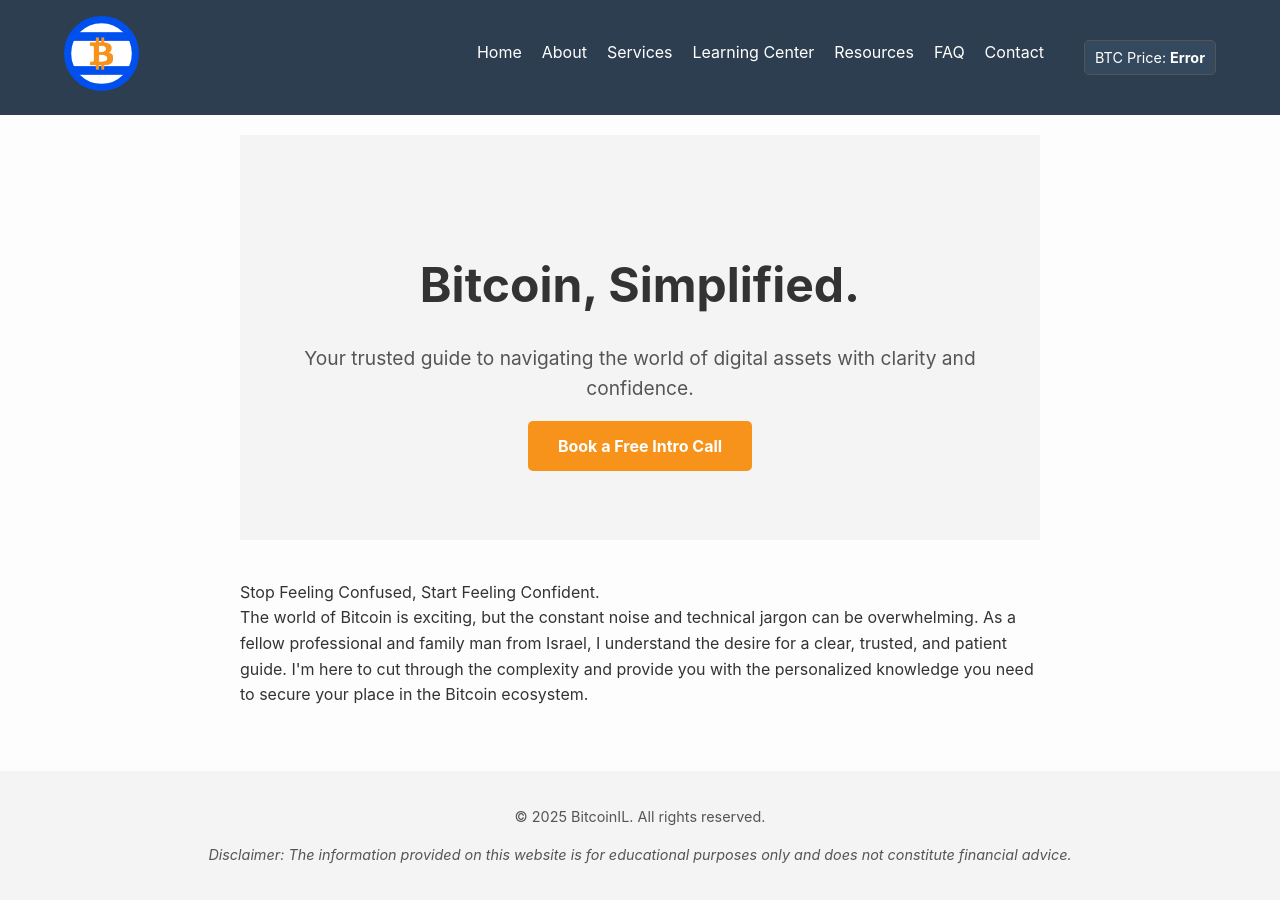
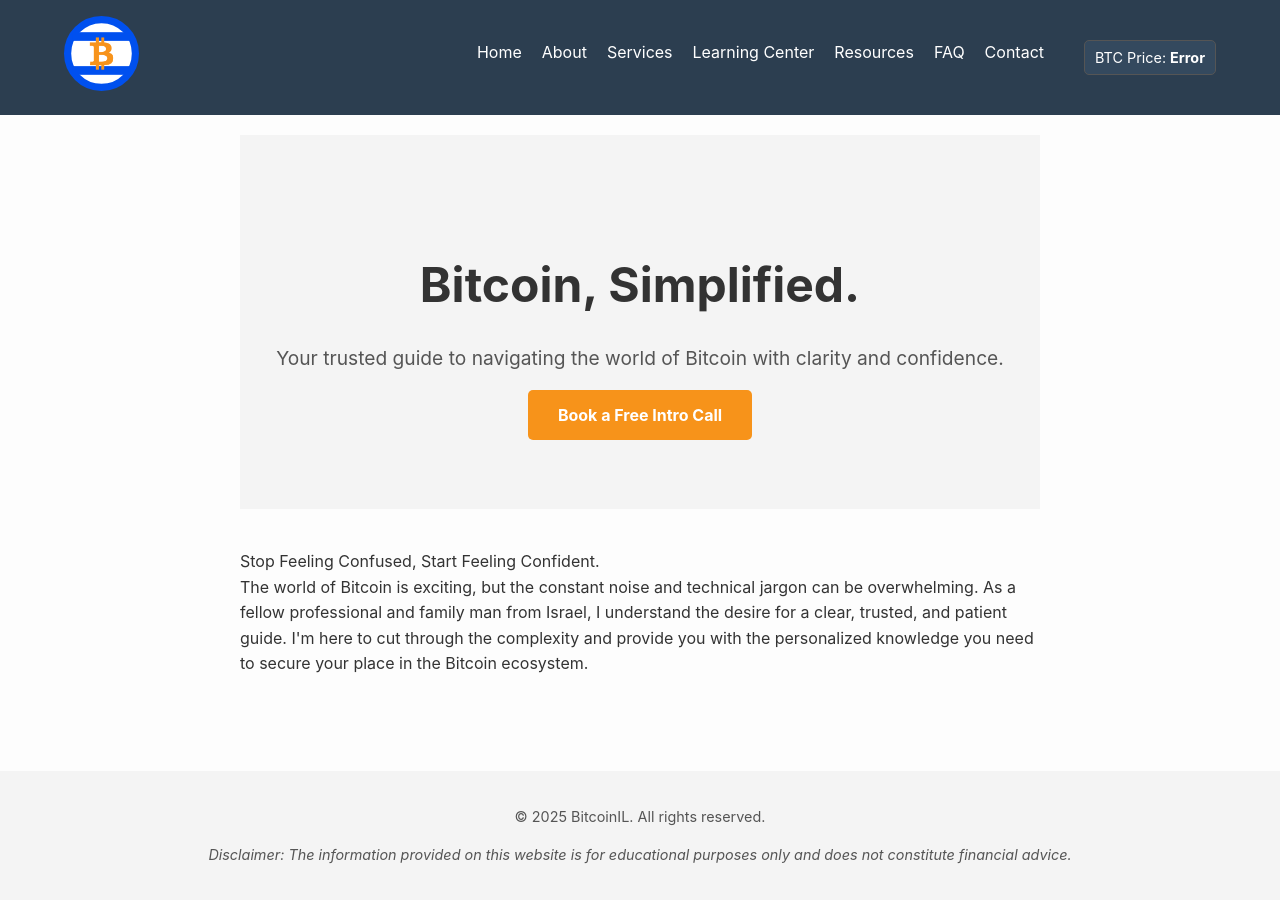
Before and after one commit to YaronWhite86/bitcoin-consulting-israel-staging.github.io, a Jekyll site: the page built from index.md, in a window 1280 px wide. Built offline with Jekyll 4.4.1, drawn with Linux system fonts in a browser that asks for light colours.

Commit message:
Update index.md

```diff
--- a/index.md
+++ b/index.md
@@ -5,7 +5,7 @@ title: Home
 
 <div class="hero">
   <h1>Bitcoin, Simplified.</h1>
-  <p class="tagline">Your trusted guide to navigating the world of digital assets with clarity and confidence.</p>
+  <p class="tagline">Your trusted guide to navigating the world of Bitcoin with clarity and confidence.</p>
   <a href="{{ '/services.html' | relative_url }}" class="cta-button">Book a Free Intro Call</a>
 </div>
 
```
